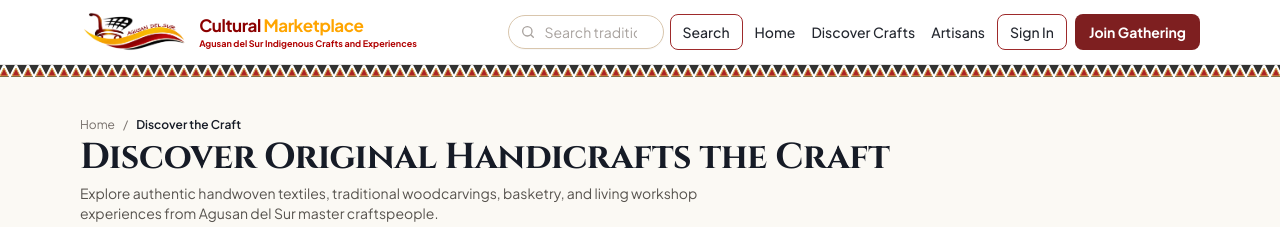
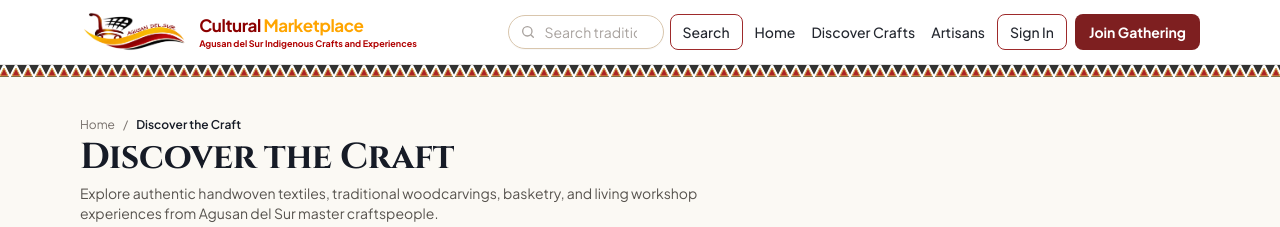
Before and after one commit to lluuiissz/culturalmarketplace, a Next.js app in the folder web/: page /customer/browse in a window 1280 px wide. Shown: the top 227 px of the page. Built offline with nearby package versions, Linux system fonts and the light colour scheme; no server answers; the database is empty.

Commit message:
Describe your changes

```diff
--- a/web/src/app/customer/browse/page.tsx
+++ b/web/src/app/customer/browse/page.tsx
@@ -42,7 +42,7 @@ export default async function BrowsePage({
           </div>
 
           <h1 className="font-sculpted text-3xl sm:text-4xl font-bold text-charcoal-900">
-            Discover Original Handicrafts the Craft
+            Discover the Craft
           </h1>
           <p className="mt-1.5 text-sm text-stone-600 max-w-2xl">
             Explore authentic handwoven textiles, traditional woodcarvings, basketry, and living workshop experiences from Agusan del Sur master craftspeople.
```
